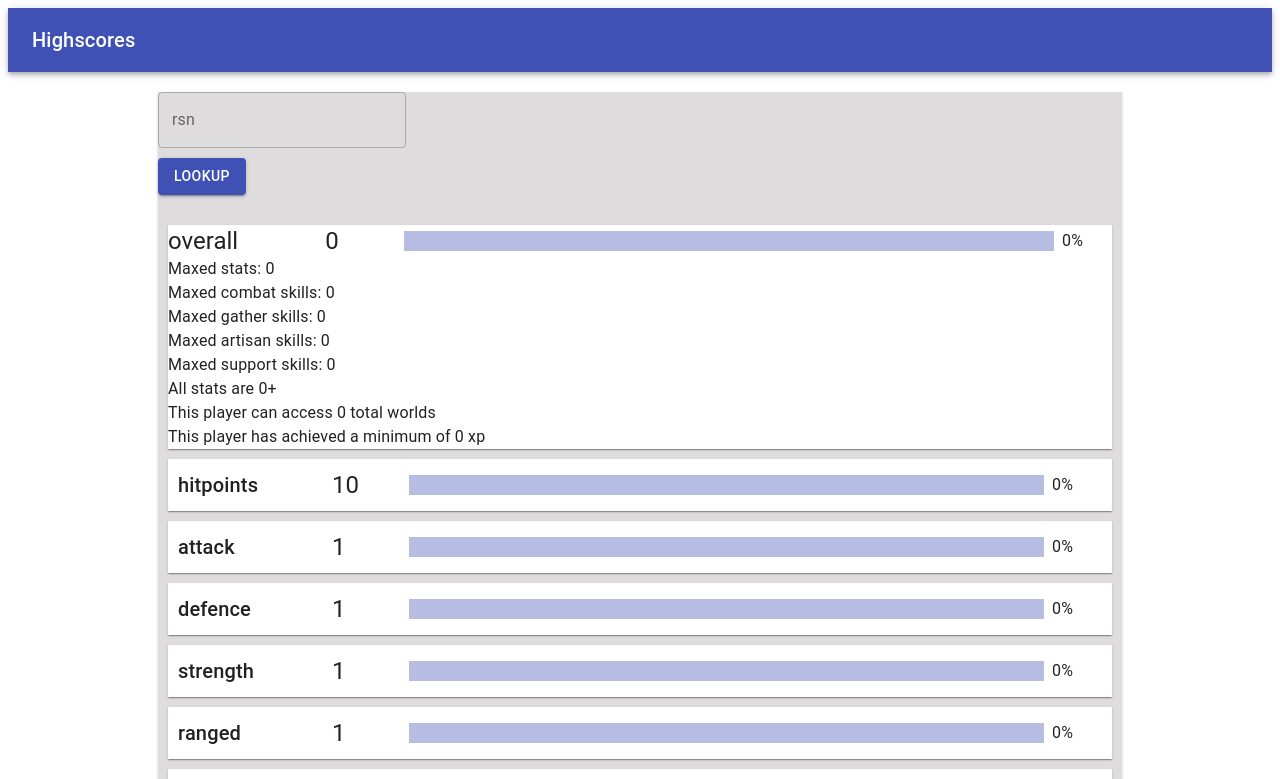
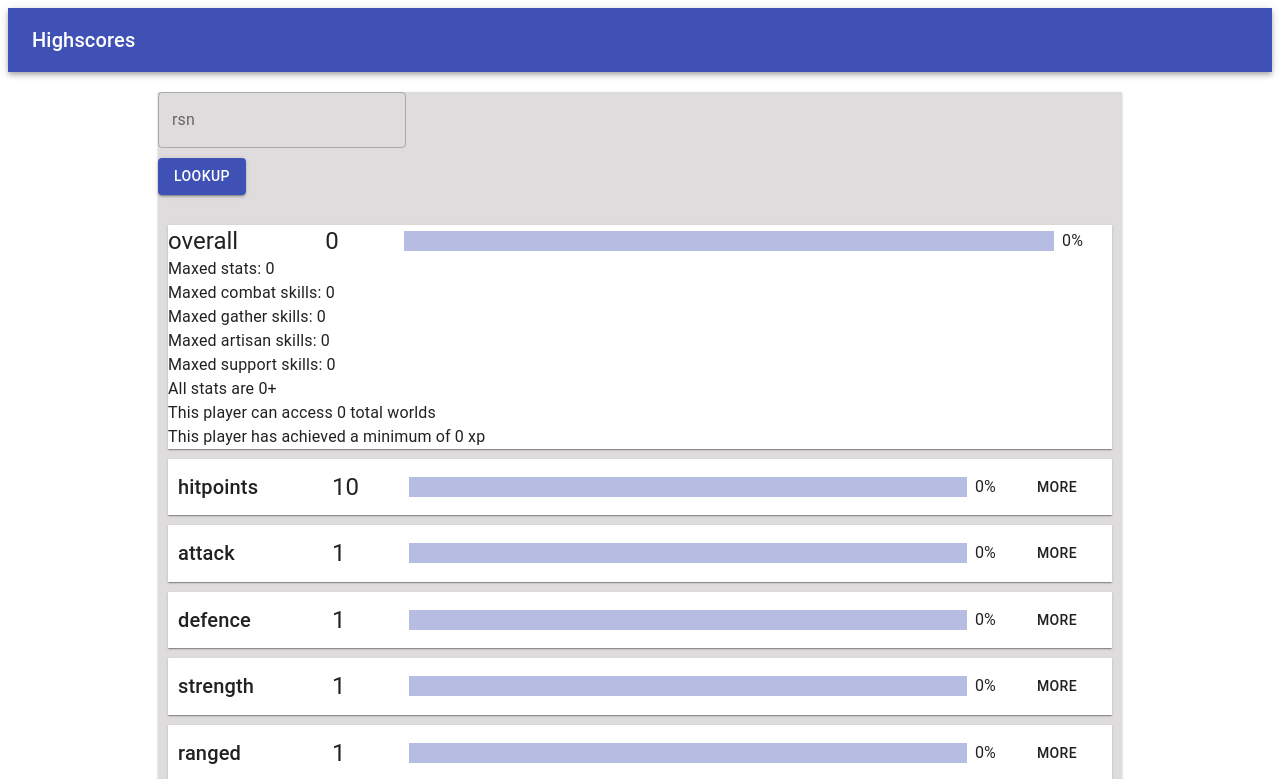
Before and after one commit to 1lander/osrshighscores, a React (Create React App) app: page / in a window 1280 px wide. Shown: the top 779 px of the page. Built offline with nearby package versions, Linux system fonts and the light colour scheme.

Commit message:
small changes

```diff
--- a/src/components/highscore.js
+++ b/src/components/highscore.js
@@ -4,11 +4,9 @@ import Paper from '@material-ui/core/Paper';
 import Typography from '@material-ui/core/Typography';
 import LinearProgress from '@material-ui/core/LinearProgress';
 import Box from '@material-ui/core/Box';
+import Button from '@material-ui/core/Button';
 import { makeStyles } from '@material-ui/core/styles';
-/*import {
-    BrowserRouter as Router,
-    Link,
-  } from "react-router-dom";*/
+import { Link } from "react-router-dom";
 
 const useStyles = makeStyles({
     root: {
@@ -41,14 +39,6 @@ function calculateOverallXp(skills){
   })
   return maxedSkillsxp/2997919.13
 }
-
-/*function Sort(skills, state){
-  if(state === 'desc'){
-    return skills.sort((a, b) => parseFloat(b.xp) - parseFloat(a.xp));
-  }else if(state === 'asc'){
-    return skills.sort((a, b) => parseFloat(a.xp) - parseFloat(b.xp));
-  }
-}*/
 
 function ExpBar(props){
   const classes = useStyles(props);
@@ -89,10 +79,10 @@ function Levelview(props){
             {props.level}
         </Typography>
       </Grid>
-      <Grid item xs={9}>
+      <Grid item xs={8}>
         <ExpBar xp={formatXp(props.xp, 99)} color={props.color}></ExpBar>
       </Grid>
-          {/*<Grid item xs={2}>
+        <Grid item xs={1}>
           <Link
             style={{textDecoration: 'none'}}
             to={{
@@ -100,13 +90,9 @@ function Levelview(props){
               skillProps: {
                   skill: props.skill
             }}}>
-                <Button
-                  style={{
-                    background: props.color,
-                  }}
-                >more</Button>
+            <Button>more</Button>
           </Link>
-            </Grid>*/}
+        </Grid>
       </Grid>
       </Paper>
     );
--- a/src/components/skillinfo.js
+++ b/src/components/skillinfo.js
@@ -7,11 +7,12 @@ import { Link } from "react-router-dom";
 export default class Skillinfo extends React.Component {
 
     componentDidMount(){
-
+      console.log(this.props.location.skillProps)
     }
 
     render() {
         const { skill } = this.props.location.skillProps
+
         return(
            <div>
                <Typography>{skill.name}</Typography>
```
Lines whose indentation alone changed are shown as unchanged.
